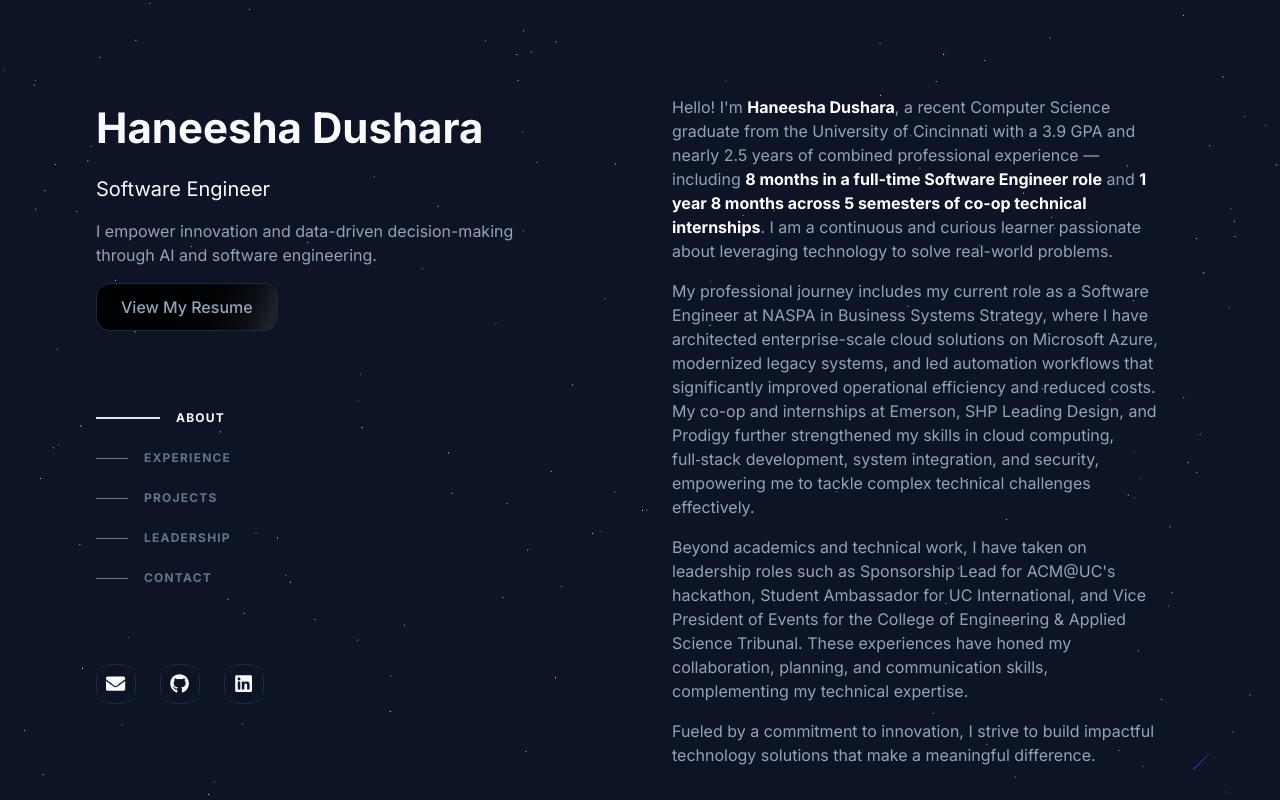
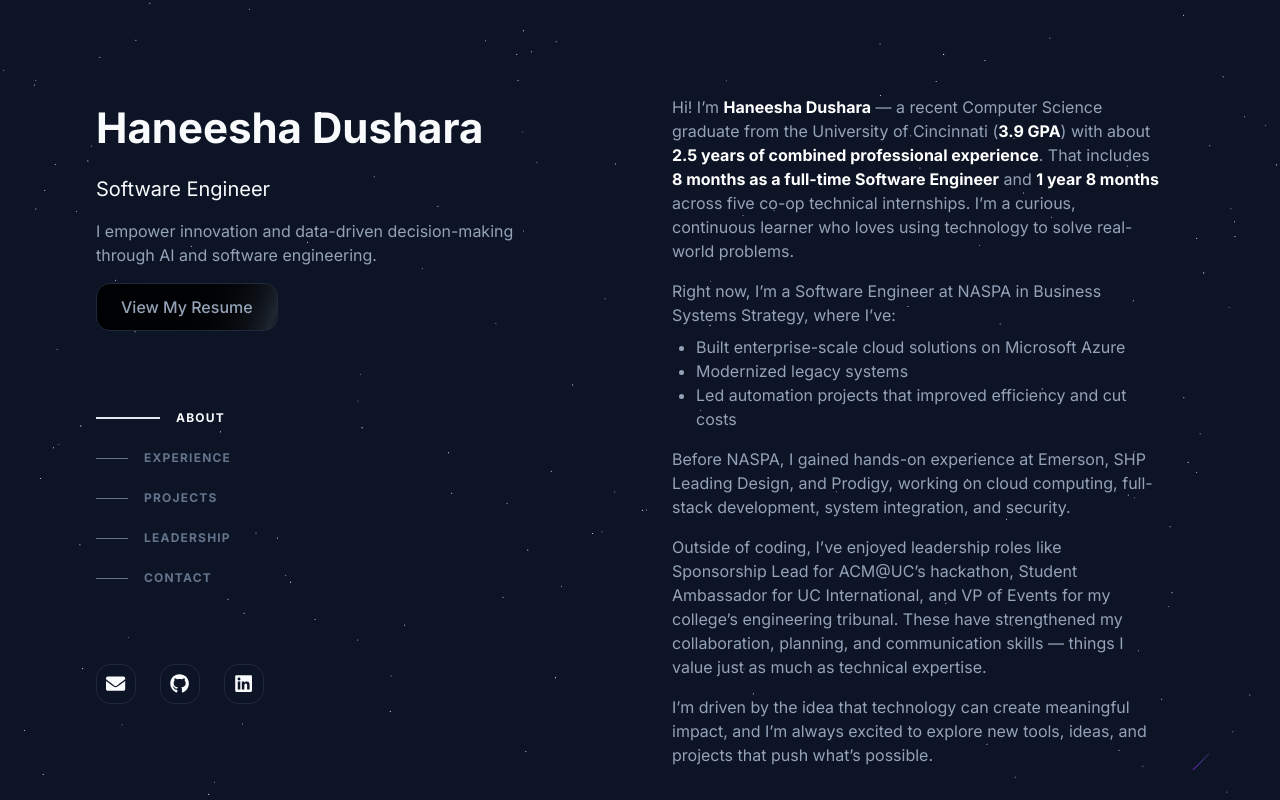
Before and after one commit to haneesha2018/eportfolio, a Next.js app: page / in a window 1280 px wide. Shown: the top 800 px of the page. Built offline with nearby package versions, Linux system fonts and the light colour scheme.

Commit message:
Refactor About component to enhance clarity and detail in professional experience, including specific achievements and leadership roles.

```diff
--- a/components/About.tsx
+++ b/components/About.tsx
@@ -17,19 +17,28 @@ export default function About() {
       </div>
       <div className="flex flex-col gap-4">
         <p className="text-start text-muted-foreground lg:px-6">
-        Hello! I'm <BoldT>Haneesha Dushara</BoldT>, a recent Computer Science graduate from the University of Cincinnati with a 3.9 GPA and nearly 2.5 years of combined professional experience — including <BoldT>8 months in a full-time Software Engineer role</BoldT> and <BoldT>1 year 8 months across 5 semesters of co-op technical internships</BoldT>. I am a continuous and curious learner passionate about leveraging technology to solve real-world problems.
+          Hi! I’m <BoldT>Haneesha Dushara</BoldT> — a recent Computer Science graduate from the University of Cincinnati (<BoldT>3.9 GPA</BoldT>) with about <BoldT>2.5 years of combined professional experience</BoldT>. That includes <BoldT>8 months as a full-time Software Engineer</BoldT> and <BoldT>1 year 8 months</BoldT> across five co-op technical internships. I’m a curious, continuous learner who loves using technology to solve real-world problems.
+        </p>
+        <div className="text-start text-muted-foreground lg:px-6">
+          <p>
+            Right now, I’m a Software Engineer at NASPA in Business Systems Strategy, where I’ve:
+          </p>
+          <ul className="list-disc pl-6 mt-2">
+            <li>Built enterprise-scale cloud solutions on Microsoft Azure</li>
+            <li>Modernized legacy systems</li>
+            <li>Led automation projects that improved efficiency and cut costs</li>
+          </ul>
+        </div>
+        <p className="text-start text-muted-foreground lg:px-6">
+          Before NASPA, I gained hands-on experience at Emerson, SHP Leading Design, and Prodigy, working on cloud computing, full-stack development, system integration, and security.
         </p>
 
         <p className="text-start text-muted-foreground lg:px-6">
-        My professional journey includes my current role as a Software Engineer at NASPA in Business Systems Strategy, where I have architected enterprise-scale cloud solutions on Microsoft Azure, modernized legacy systems, and led automation workflows that significantly improved operational efficiency and reduced costs. My co-op and internships at Emerson, SHP Leading Design, and Prodigy further strengthened my skills in cloud computing, full‑stack development, system integration, and security, empowering me to tackle complex technical challenges effectively.
+          Outside of coding, I’ve enjoyed leadership roles like Sponsorship Lead for ACM@UC’s hackathon, Student Ambassador for UC International, and VP of Events for my college’s engineering tribunal. These have strengthened my collaboration, planning, and communication skills — things I value just as much as technical expertise.
         </p>
 
         <p className="text-start text-muted-foreground lg:px-6">
-        Beyond academics and technical work, I have taken on leadership roles such as Sponsorship Lead for ACM@UC's hackathon, Student Ambassador for UC International, and Vice President of Events for the College of Engineering & Applied Science Tribunal. These experiences have honed my collaboration, planning, and communication skills, complementing my technical expertise.
-      </p>
-
-      <p className="text-start text-muted-foreground lg:px-6">
-        Fueled by a commitment to innovation, I strive to build impactful technology solutions that make a meaningful difference.
+          I’m driven by the idea that technology can create meaningful impact, and I’m always excited to explore new tools, ideas, and projects that push what’s possible.
         </p>
       </div>
     </section>
```
Lines whose indentation alone changed are shown as unchanged.
